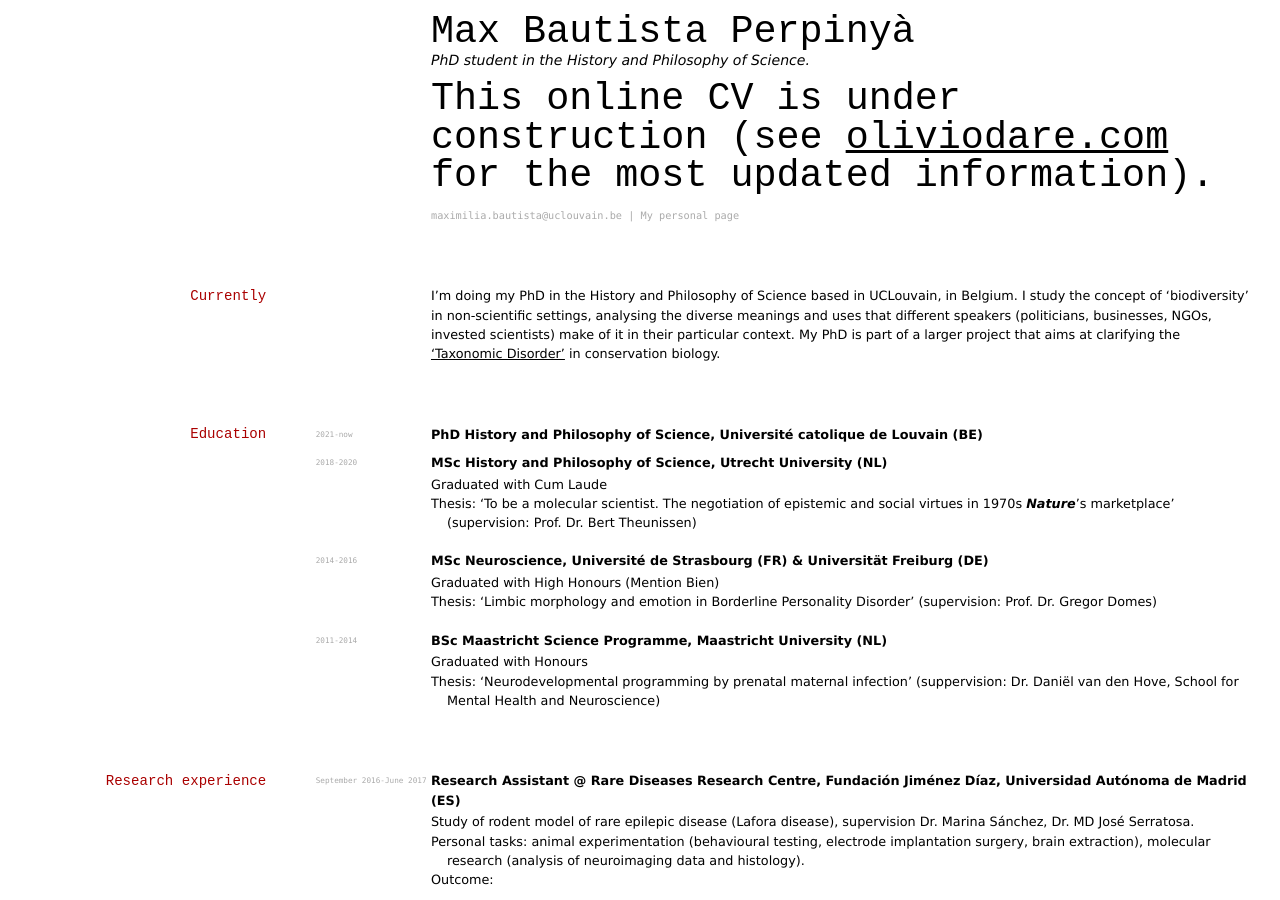
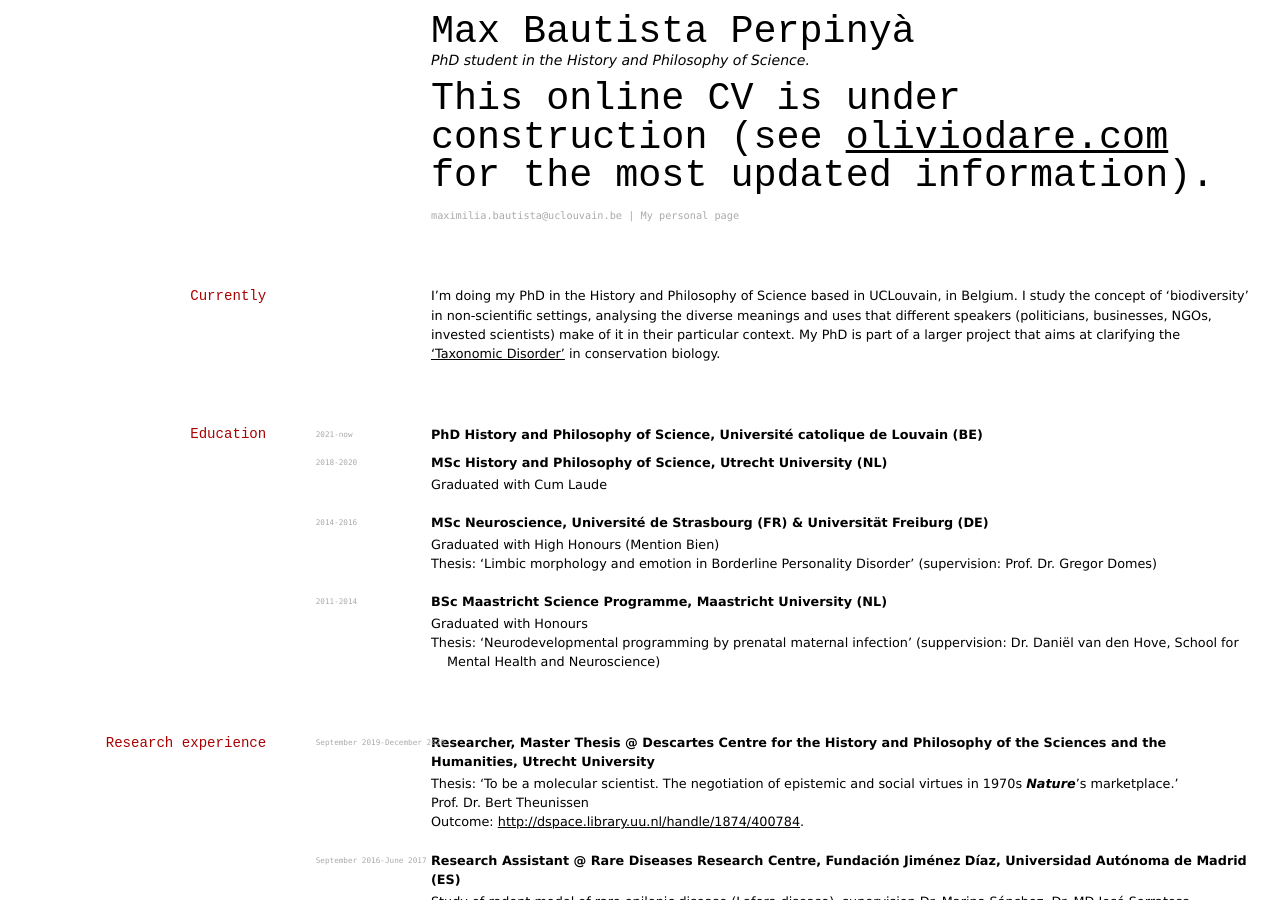
Before and after one commit to elipapa/markdown-cv, a Jekyll site: the page built from index.md, in a window 1280 px wide and 900 px high. Built offline with Jekyll 4.4.1, drawn with Linux system fonts in a browser that asks for light colours.

Commit message:
Update index.md

```diff
--- a/index.md
+++ b/index.md
@@ -27,7 +27,6 @@ __PhD History and Philosophy of Science, Université catolique de Louvain (BE)__
 `2018-2020`
 __MSc History and Philosophy of Science, Utrecht University (NL)__
 - Graduated with Cum Laude
-- Thesis: 'To be a molecular scientist. The negotiation of epistemic and social virtues in 1970s *Nature*’s marketplace' (supervision: Prof. Dr. Bert Theunissen)
 
 `2014-2016`
 __MSc Neuroscience, Université de Strasbourg (FR) & Universität Freiburg (DE)__
@@ -41,12 +40,17 @@ __BSc Maastricht Science Programme, Maastricht University (NL)__
 
 ## Research experience
 
+`September 2019-December 2020`
+__Researcher, Master Thesis @ Descartes Centre for the History and Philosophy of the Sciences and the Humanities, Utrecht University__
+- Thesis: 'To be a molecular scientist. The negotiation of epistemic and social virtues in 1970s *Nature*’s marketplace.'
+- Prof. Dr. Bert Theunissen
+- Outcome: <a href="http://dspace.library.uu.nl/handle/1874/400784/">http://dspace.library.uu.nl/handle/1874/400784</a>.
+
 `September 2016-June 2017`
 __Research Assistant @ Rare Diseases Research Centre, Fundación Jiménez Díaz, Universidad Autónoma de Madrid (ES)__
 - Study of rodent model of rare epilepic disease (Lafora disease), supervision Dr. Marina Sánchez, Dr. MD José Serratosa.
 - Personal tasks: animal experimentation (behavioural testing, electrode implantation surgery, brain extraction), molecular research (analysis of neuroimaging data and histology).
 - Outcome:
-
 
 `October 2015-May 2016`
 __Research Assistant @ Lab of Stereotaxy and Interventional Neuroscience, Uniklinikum Freiburg (DE)__
```
